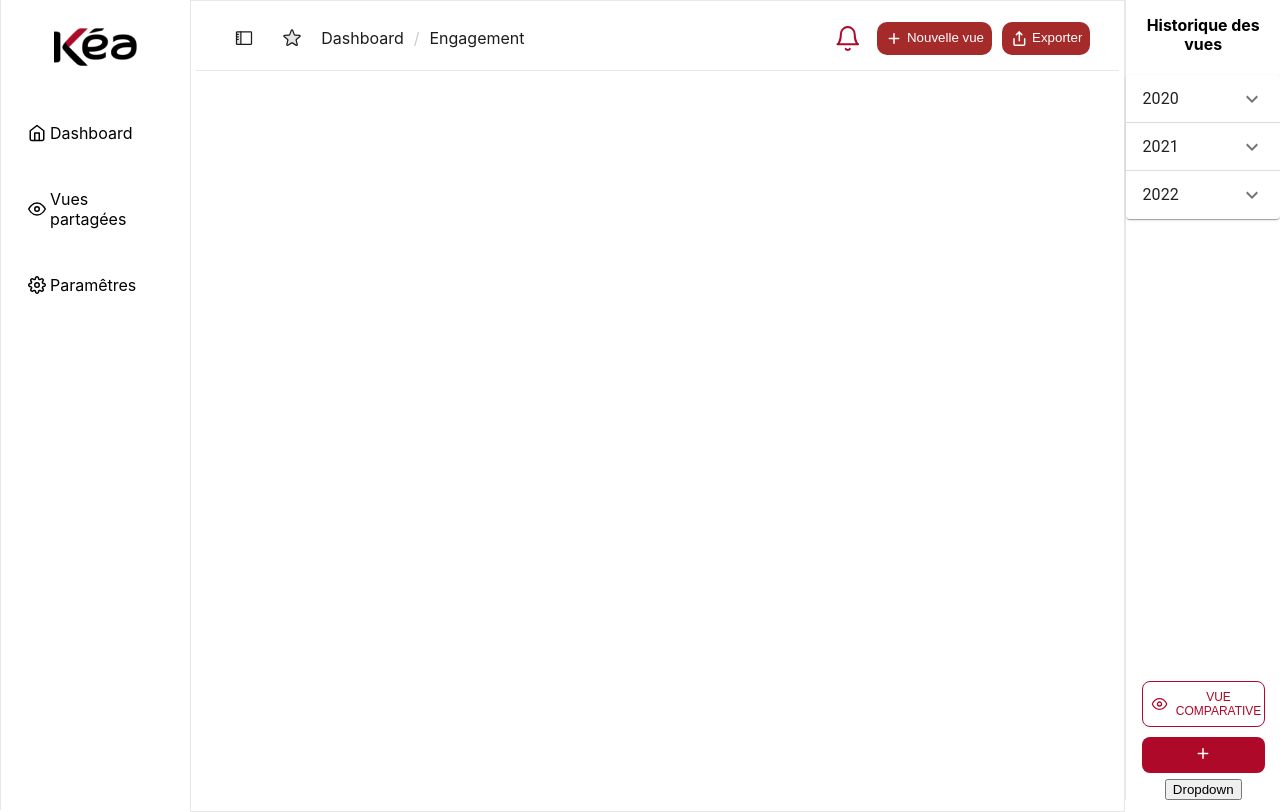
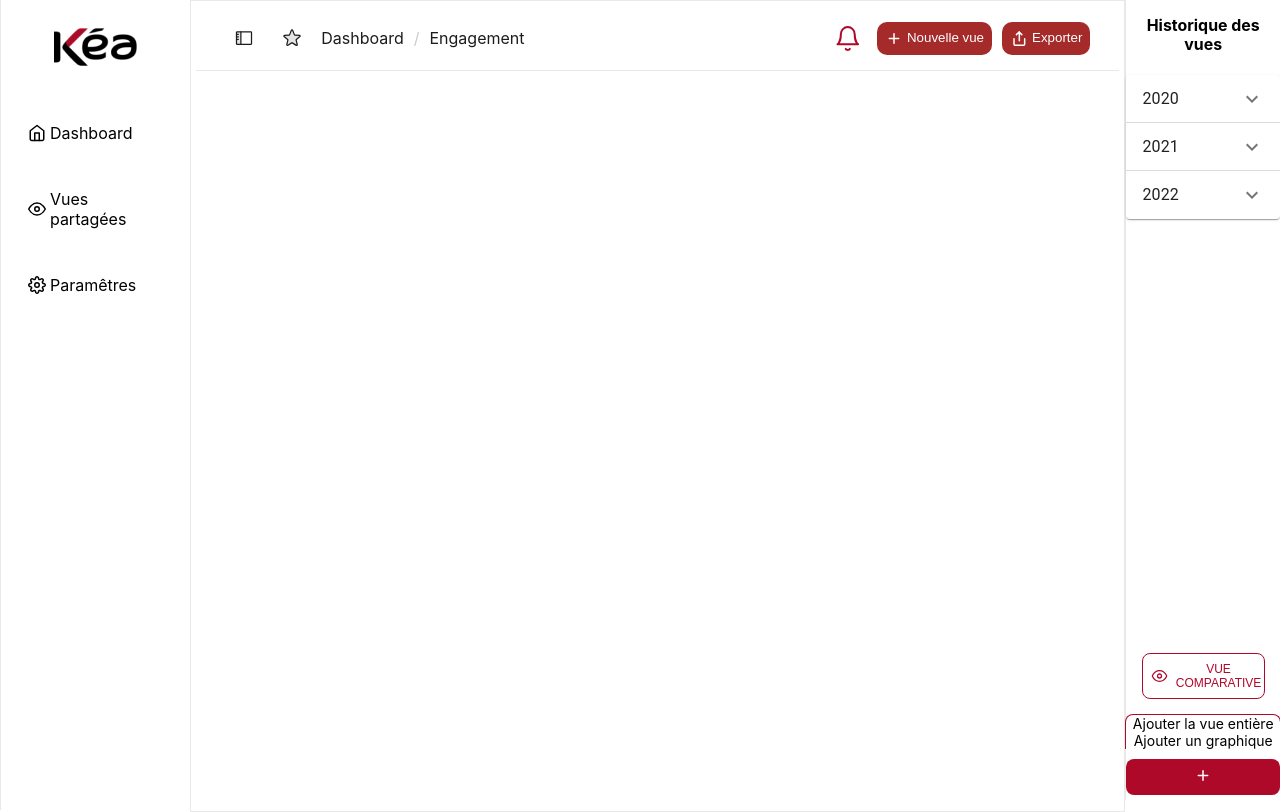
Before and after one commit to AlexisAmadei/KEAPartners_reactApp, a React (Create React App) app in the folder kea_dashboard/: page / in a window 1280 px wide. Both pictures are taken after a click on the button 1203 px from the left and 755 px from the top of the page. Built offline with nearby package versions, Linux system fonts and the light colour scheme.

Commit message:
add dropdown to the right sidebar

```diff
--- a/kea_dashboard/src/components/Drodown.css
+++ /dev/null
@@ -1,43 +0,0 @@
-/* Dropdown Button */
-.dropbtn {
-    background-color: #4CAF50;
-    color: white;
-    padding: 16px;
-    font-size: 16px;
-    border: none;
-  }
-
-  /* The container <div> - needed to position the dropdown content */
-  .dropdown {
-    position: relative;
-    display: inline-block;
-  }
-
-  /* Dropdown Content (Hidden by Default) */
-  .dropdown-content-top {
-    display: none;
-    position: absolute;
-    background-color: #f1f1f1;
-    min-width: 160px;
-    top: 0;
-    left: 0;
-    box-shadow: 0px 8px 16px 0px rgba(0,0,0,0.2);
-    z-index: 1;
-  }
-
-  /* Links inside the dropdown */
-  .dropdown-content-top a {
-    color: black;
-    padding: 12px 16px;
-    text-decoration: none;
-    display: block;
-  }
-
-  /* Change color of dropdown links on hover */
-  .dropdown-content-top a:hover {background-color: #ddd;}
-
-  /* Show the dropdown menu on hover */
-  .dropdown:hover .dropdown-content-top {display: block;}
-
-  /* Change the background color of the dropdown button when the dropdown content is shown */
-  .dropdown:hover .dropbtn {background-color: #3e8e41;}
--- /dev/null
+++ b/kea_dashboard/src/components/Dropdown.css
@@ -0,0 +1,44 @@
+.dropdown {
+  display: flex;
+  flex-direction: column-reverse;
+  align-items: center;
+  min-width: 80%;
+}
+
+.dropdown__button {
+  width: 100%;
+  /* margin-top: 5px; */
+  margin-bottom: 5px;
+  background: #AF0929;
+  border: none;
+  border-radius: 8px;
+  align-items: center;
+  padding: 8px;
+  gap: 8px;
+  align-self: center;
+  top: 0;
+  bottom: 100%;
+  transition: .3s;
+}
+
+.dropdown__button:hover {
+  background-color: #000000;
+  color: white;
+  border-radius: 10px;
+  cursor: pointer;
+  transform: scale(1.1);
+}
+
+.dropdown__content {
+  width: 100%;
+  margin: 10px;
+  font-size: 14px;
+  border-color: #AF0929;
+  border-radius: 8px;
+  border-bottom-right-radius: 0;
+  border-bottom-left-radius: 0;
+  border-top-style: solid;
+  border-left-style: solid;
+  border-right-style: solid;
+  border-width: 1px;
+}
--- a/kea_dashboard/src/components/Dropdown.js
+++ b/kea_dashboard/src/components/Dropdown.js
@@ -1,25 +1,30 @@
-import React, { useState } from 'react';
+import { useState } from "react";
+import "./Dropdown.css";
+import PlusIcon from '../assets/Plus.svg';
+import CloseIcon from '../assets/CloseIcon.svg';
 
-function Dropdown() {
+const options = [
+  { value: 'Ajouter la vue entière', label: 'Option 1' },
+  { value: 'Ajouter un graphique', label: 'Option 2' },
+];
+
+export default function Dropdown() {
   const [isOpen, setIsOpen] = useState(false);
-
-  const toggleDropdown = () => {
-    setIsOpen(!isOpen);
-  }
-
   return (
-    <div className="dropdown">
-      <button className="dropbtn" onClick={toggleDropdown}>
-        Dropdown
+    <div className="dropdown" >
+      <button className="dropdown__button"
+        onClick={() => setIsOpen(!isOpen)} >
+          <img src={PlusIcon} alt=""></img>
       </button>
-      {isOpen && (
-        <div className="dropdown-content-top">
-          <a href="#">Ajouter un graphique</a>
-          <a href="#">Ajouter la vue entière</a>
+        {isOpen && (
+        <div className="dropdown__content">
+          {options.map((option) => (
+            <div className="dropdown__option">
+              {option.value}
+            </div>
+          ))}
         </div>
       )}
     </div>
-  );
+  )
 }
-
-export default Dropdown;
--- a/kea_dashboard/src/components/RightSideBar.css
+++ b/kea_dashboard/src/components/RightSideBar.css
@@ -21,7 +21,8 @@
 .right-sidebar-footer {
     display: flex;
     flex-direction: column;
-    justify-content: space-around;
+    align-items: center;
+    /* justify-content: space-around; */
 }
 
 .right-sidebar-footer__button1 {
--- a/kea_dashboard/src/components/RightSideBar.js
+++ b/kea_dashboard/src/components/RightSideBar.js
@@ -3,7 +3,6 @@ import './RightSideBar.css'
 import PlusIcon from '../assets/Plus.svg';
 import miniature from '../assets/miniature.jpg';
 import Eye from '../assets/red-eye.svg';
-import { margin } from '@mui/system';
 import Dropdown from './Dropdown';
 
 export default function RightSideBar() {
@@ -32,11 +31,10 @@ export default function RightSideBar() {
                 <button className='right-sidebar-footer__button1'>
                     <img src={Eye} alt="" /><p style={{ fontSize:"12px",margin:"0"}}>VUE COMPARATIVE</p>
                 </button>
-                <button className='right-sidebar-footer__button2'>
+                <Dropdown />
+                {/* <button className='right-sidebar-footer__button2'>
                     <img src={PlusIcon} alt=""></img>
-                </button>
-                <Dropdown />
-
+                </button> */}
             </div>
         </div>
     )
```
Also changed, not shown: kea_dashboard/src/assets/CloseIcon.svg (added).
